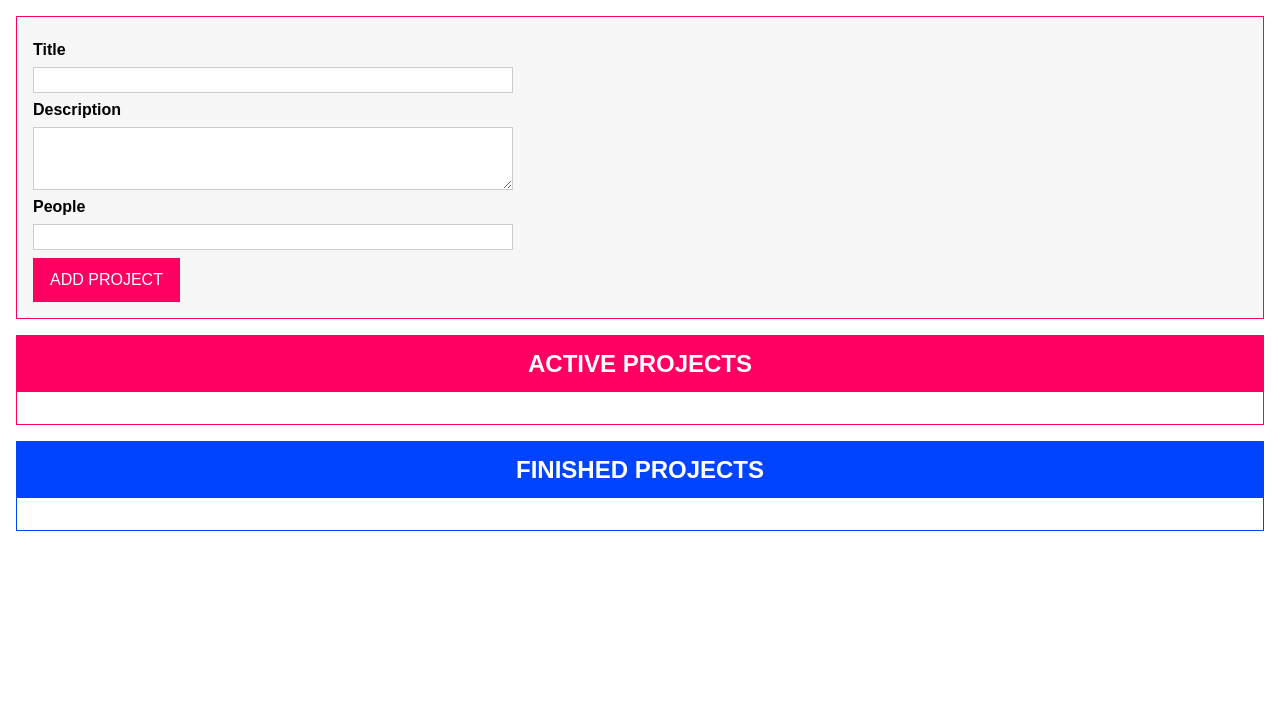
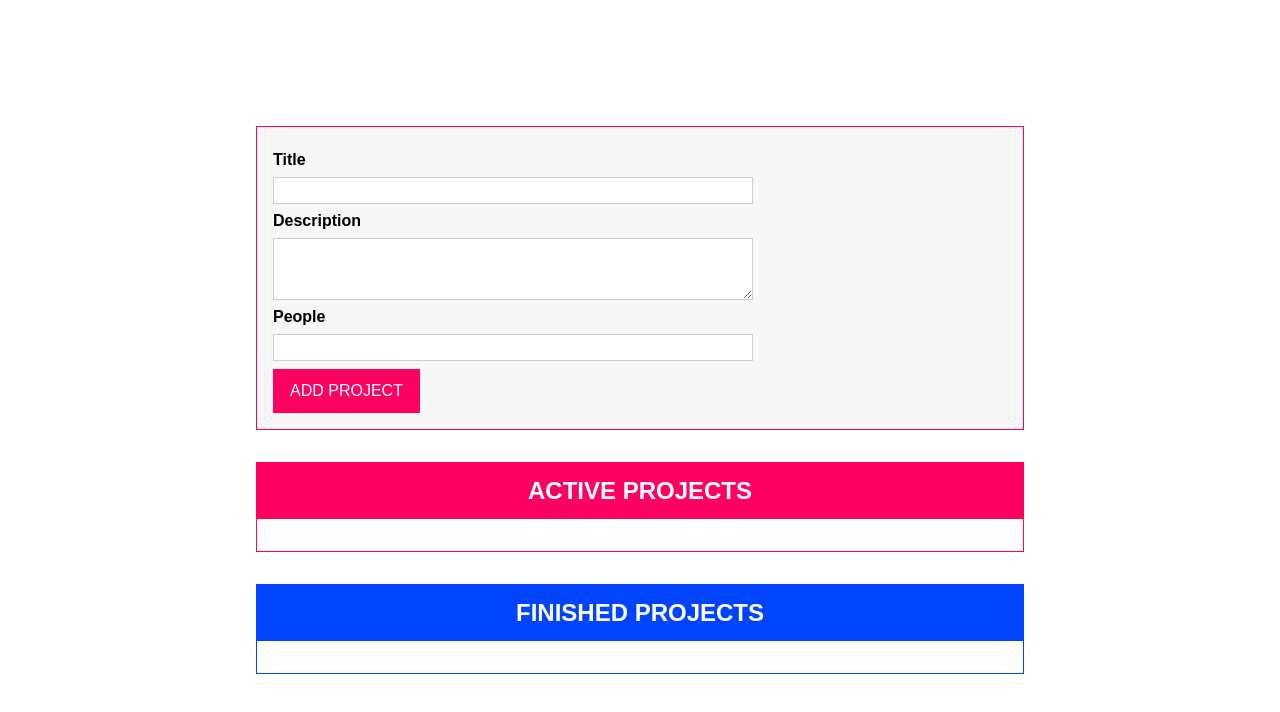
Before and after one commit to GarikHk/project_tracker, a website built with webpack: page index.html in a window 1280 px wide. Built offline with nearby package versions, Linux system fonts and the light colour scheme.

Commit message:
update styles

```diff
--- a/app.css
+++ b/app.css
@@ -8,6 +8,18 @@ html {
 
 body {
   margin: 0;
+}
+
+#app {
+  display: flex;
+  flex-direction: column;
+  justify-content: center;
+  align-items: center;
+  min-height: 100dvh;
+}
+
+#app > * {
+  width: 60%;
 }
 
 label,
--- a/index.html
+++ b/index.html
@@ -4,7 +4,7 @@
     <meta charset="UTF-8" />
     <meta name="viewport" content="width=device-width, initial-scale=1.0" />
     <meta http-equiv="X-UA-Compatible" content="ie=edge" />
-    <title>ProjectManager</title>
+    <title>Project Tracker</title>
     <link rel="stylesheet" href="app.css" />
     <script type="module" src="dist/bundle.js"></script>
   </head>
```
